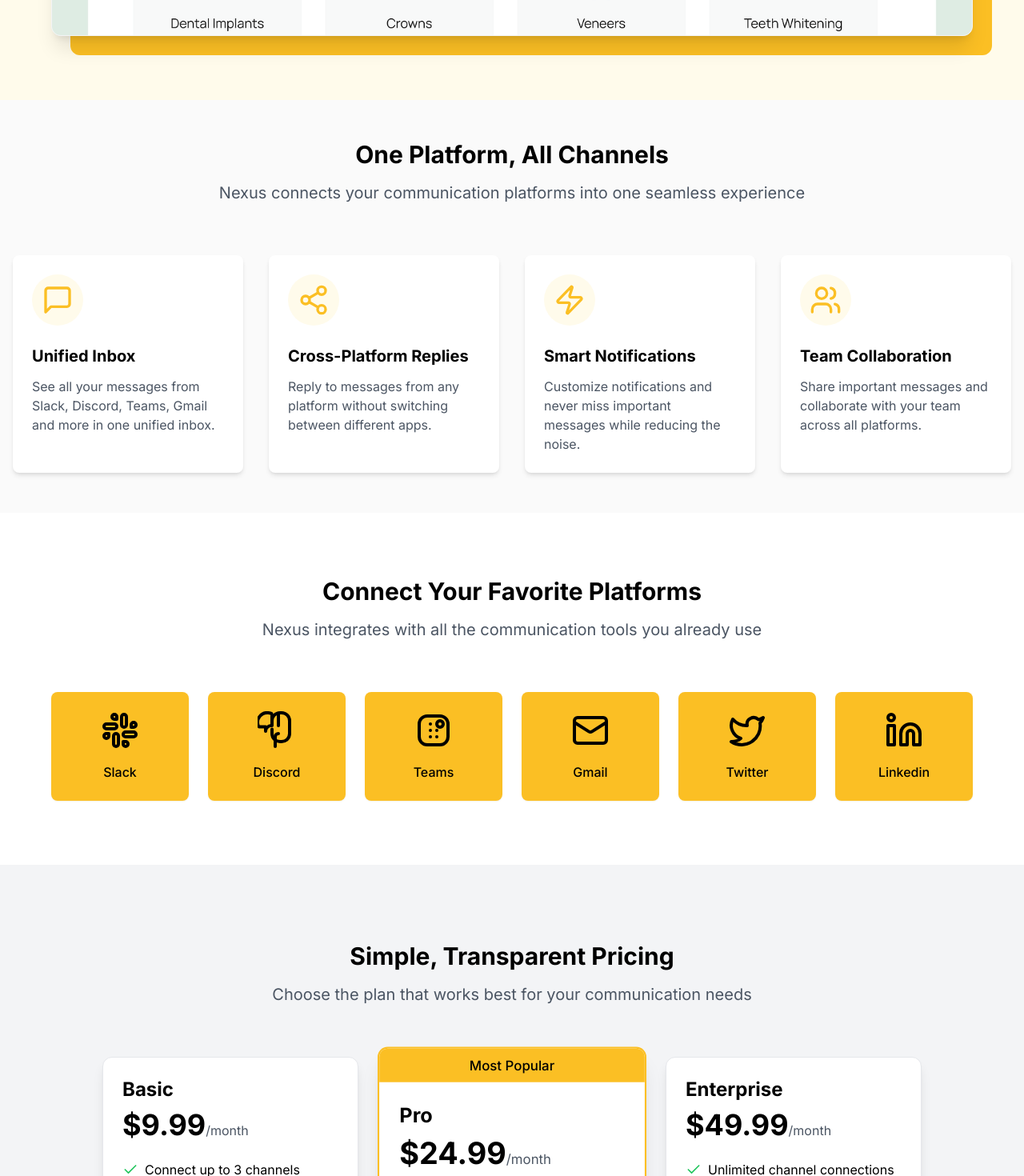
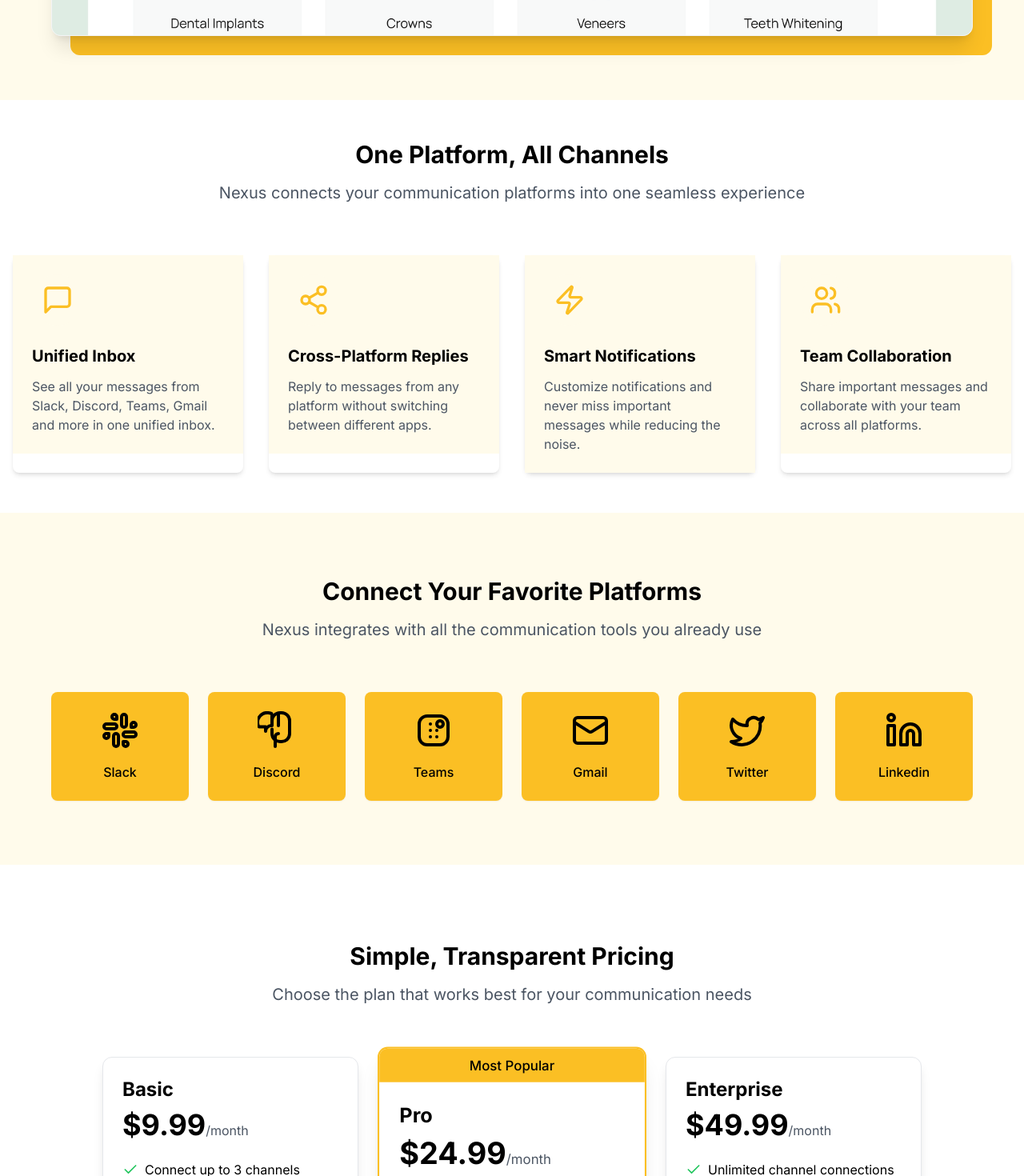
Before and after one commit to arlindbajraktariii/unichatt, a React (Vite) app: page / in a window 1280 px wide. Shown: the part 1360-2830 px from the top of the page at 80% size. Built offline with nearby package versions, Linux system fonts and the light colour scheme.

Commit message:
Visual edit in Lovable
Edited UI in Lovable

```diff
--- a/src/pages/LandingPage.tsx
+++ b/src/pages/LandingPage.tsx
@@ -66,7 +66,7 @@ const LandingPage = () => {
       </section>
 
       {/* Features */}
-      <section className="py-[50px] bg-zinc-50">
+      <section className="py-[50px] bg-white">
         <div className="container mx-auto px-4">
           <div className="text-center mb-16">
             <h2 className="text-3xl font-bold mb-4">One Platform, All Channels</h2>
@@ -88,7 +88,7 @@ const LandingPage = () => {
       </section>
 
       {/* Integrations */}
-      <section className="py-20 bg-white">
+      <section className="py-20 bg-amber-50">
         <div className="container mx-auto px-4">
           <div className="text-center mb-16">
             <h2 className="text-3xl font-bold mb-4">Connect Your Favorite Platforms</h2>
@@ -107,7 +107,7 @@ const LandingPage = () => {
       </section>
 
       {/* Pricing Preview */}
-      <section className="py-24 bg-gray-100">
+      <section className="py-24 bg-white">
         <div className="container mx-auto px-4">
           <div className="text-center mb-16">
             <h2 className="text-3xl font-bold mb-4">Simple, Transparent Pricing</h2>
@@ -230,7 +230,7 @@ const FeatureCard: React.FC<FeatureCardProps> = ({
   description
 }) => {
   return <Card className="border-0 shadow-md hover:shadow-lg transition-shadow h-full">
-      <CardContent className="p-6">
+      <CardContent className="p-6 bg-amber-50">
         <div className="rounded-full bg-amber-50 w-16 h-16 flex items-center justify-center mb-6">
           {icon}
         </div>
```
